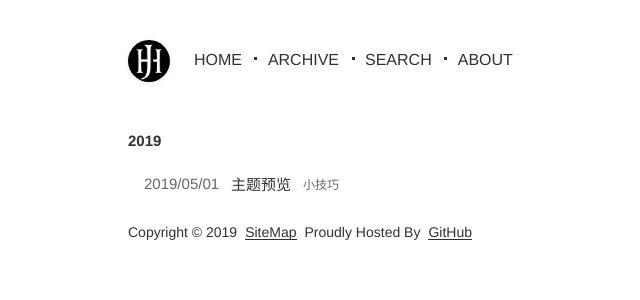
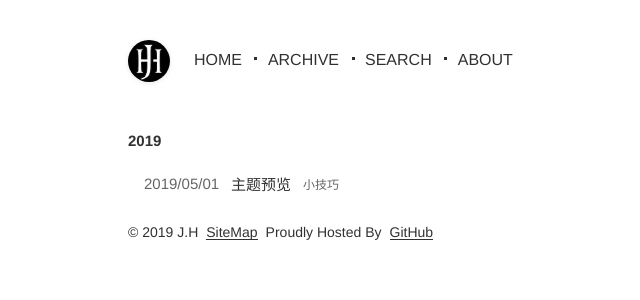
Before and after one commit to juhawk42/juhawk42.github.io, a Jekyll site: the page built from index.html, in a window 1280 px wide. Shown: the top 300 px of the page, without its empty margins (232-872 px from the left). Built offline with Jekyll 4.4.1, drawn with Linux system fonts in a browser that asks for light colours.

Commit message:
update footer

```diff
--- a/_config.yml
+++ b/_config.yml
@@ -5,7 +5,7 @@ title: Julian Hawk
 description: Julian Hawk's Blog
 keywords: Blog
 author: Julian Hawk
-footerText: 'Copyright © 2019'
+footerText: '© 2019 J.H'
 
 # 域名配置,生成sitemap会用到，友链也会用到
 domainUrl: 'https://juhawk42.github.io'
--- a/_includes/footer.html
+++ b/_includes/footer.html
@@ -1,7 +1,7 @@
 <footer class="container footer">
   <span>{{ site.footerText }}</span>
   <a href="{{ site.baseUrl }}/sitemap.xml">SiteMap</a>
-  <span>  Proudly Hosted By</span>
+  <span>Proudly Hosted By</span>
   <a href="https://pages.github.com/">GitHub</a>
   <div id="moveUp"></div>
 </footer>
```
